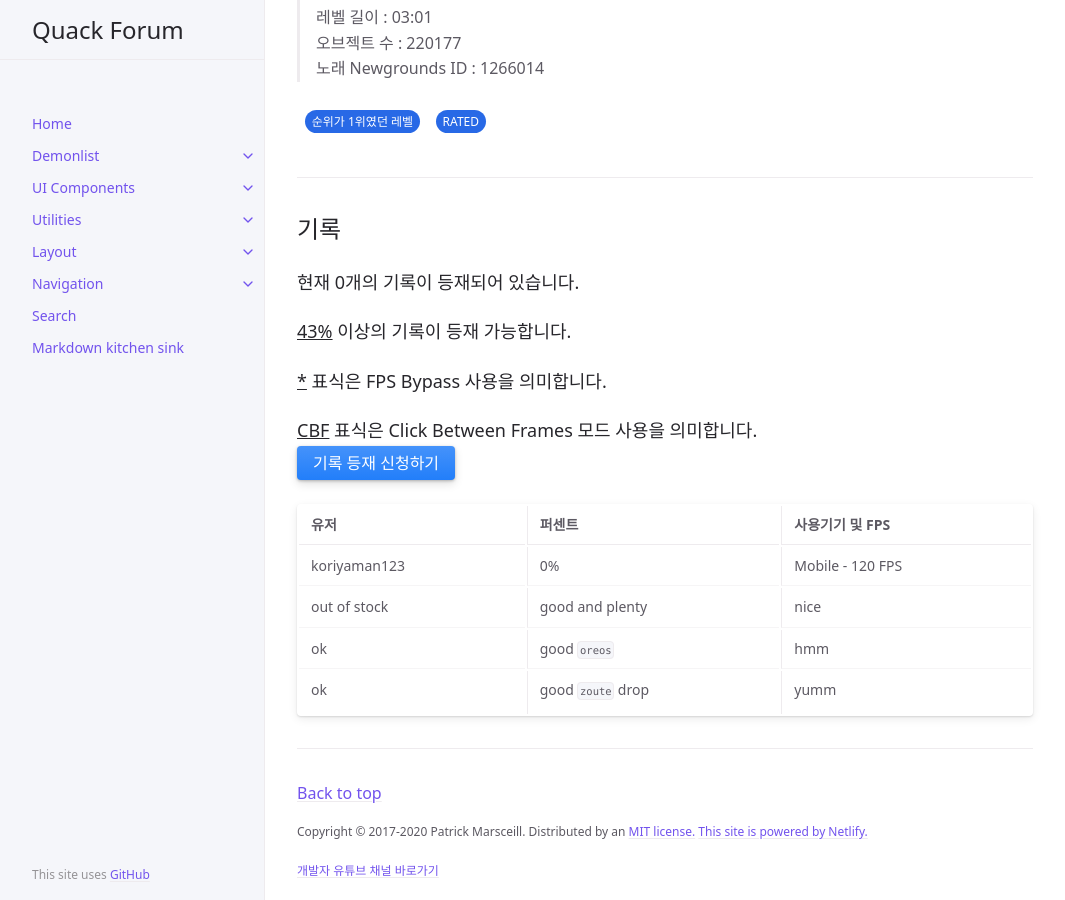
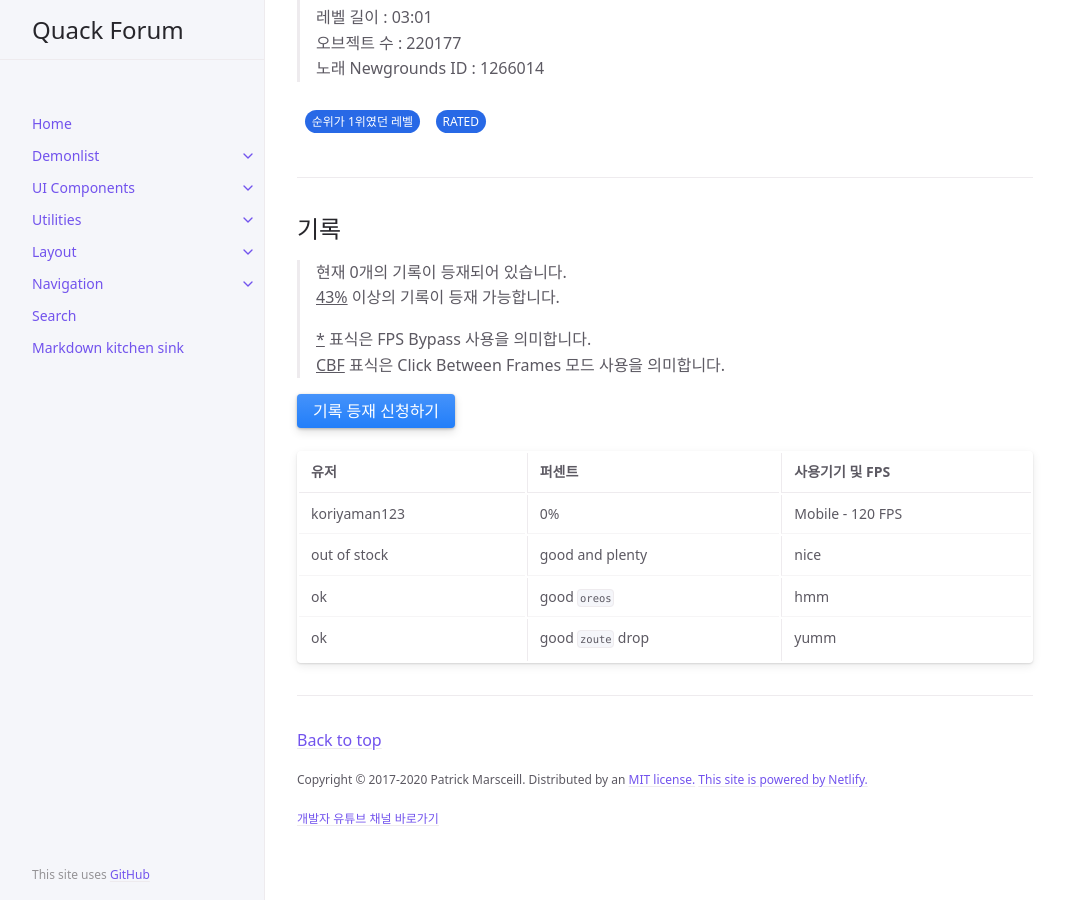
Before and after one commit to quackforumofficial/quackforumofficial.github.io, a Jekyll site: the page built from docs/demonlist/typography.md, in a window 1280 px wide and 900 px high, scrolled down 626 px. Shown: the whole window, without its empty margins (107-1172 px from the left). Built offline with Jekyll 4.4.1, drawn with Linux system fonts in a browser that asks for light colours; cached includes are drawn as plain includes.

Commit message:
commited

```diff
--- a/docs/demonlist/typography.md
+++ b/docs/demonlist/typography.md
@@ -32,11 +32,11 @@ RATED
 
 ## 기록
 
-### 현재 0개의 기록이 등재되어 있습니다.
-### <U>43%</U> 이상의 기록이 등재 가능합니다.
-
-### <U>*</U> 표식은 FPS Bypass 사용을 의미합니다.
-### <U>CBF</U>  표식은 Click Between Frames 모드 사용을 의미합니다.
+> 현재 0개의 기록이 등재되어 있습니다.
+> <U>43%</U> 이상의 기록이 등재 가능합니다.
+>
+> <U>*</U> 표식은 FPS Bypass 사용을 의미합니다.
+> <U>CBF</U>  표식은 Click Between Frames 모드 사용을 의미합니다.
 
 [기록 등재 신청하기](https://just-the-docs.com){: .btn .btn-blue }
 
```
